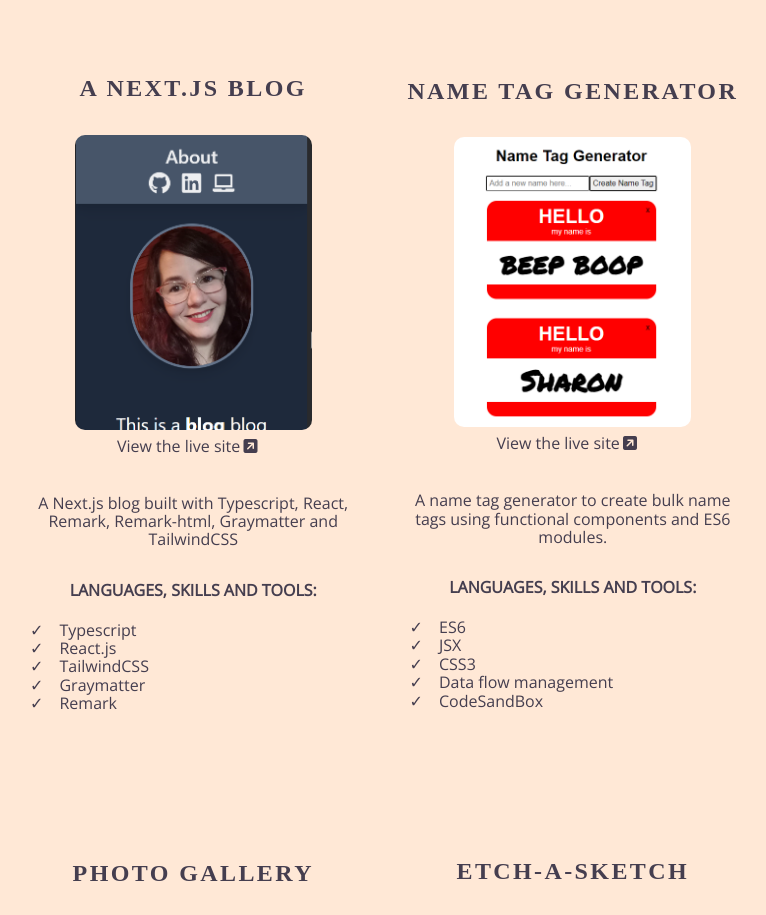
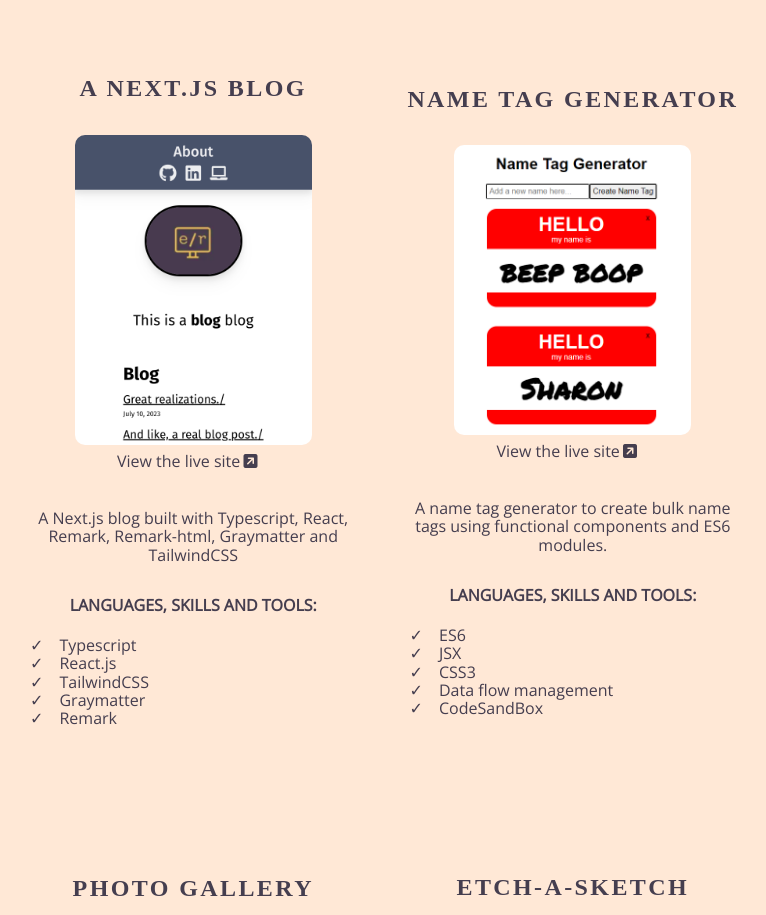
Before and after one commit to er1927/personal-portfolio, a website built with Parcel: page index.html in a window 1280 px wide. Shown: the part 1980-2895 px from the top of the page, without its empty margins (257-1023 px from the left). Built offline with nearby package versions, Linux system fonts and the light colour scheme; a web font is replaced by a local one.

Commit message:
Update index.html

```diff
--- a/index.html
+++ b/index.html
@@ -99,7 +99,7 @@
       </div>
       <div class="project-item">
         <h2 class="project-title">A next.js blog</h2>
-        <p><a href="https://blog-blog-woad.vercel.app/" target="_blank" title="Visit the next.js blog!"><img src="./img/blog-blog.png" alt="Screenshot of next.js blog on mobile view."></a>
+        <p><a href="https://blog-blog-woad.vercel.app/" target="_blank" title="Visit the next.js blog!"><img src="./img/blog-blog-pro.png" alt="Screenshot of next.js blog on mobile view."></a>
         <a href="https://blog-blog-woad.vercel.app/" target="_blank">View the live site<i class="fa-solid fa-square-arrow-up-right"></i></a></p>
         <p>A Next.js blog built with Typescript, React, Remark, Remark-html, Graymatter and TailwindCSS</p>
         <h4>Languages, skills and tools: </h4>
```
